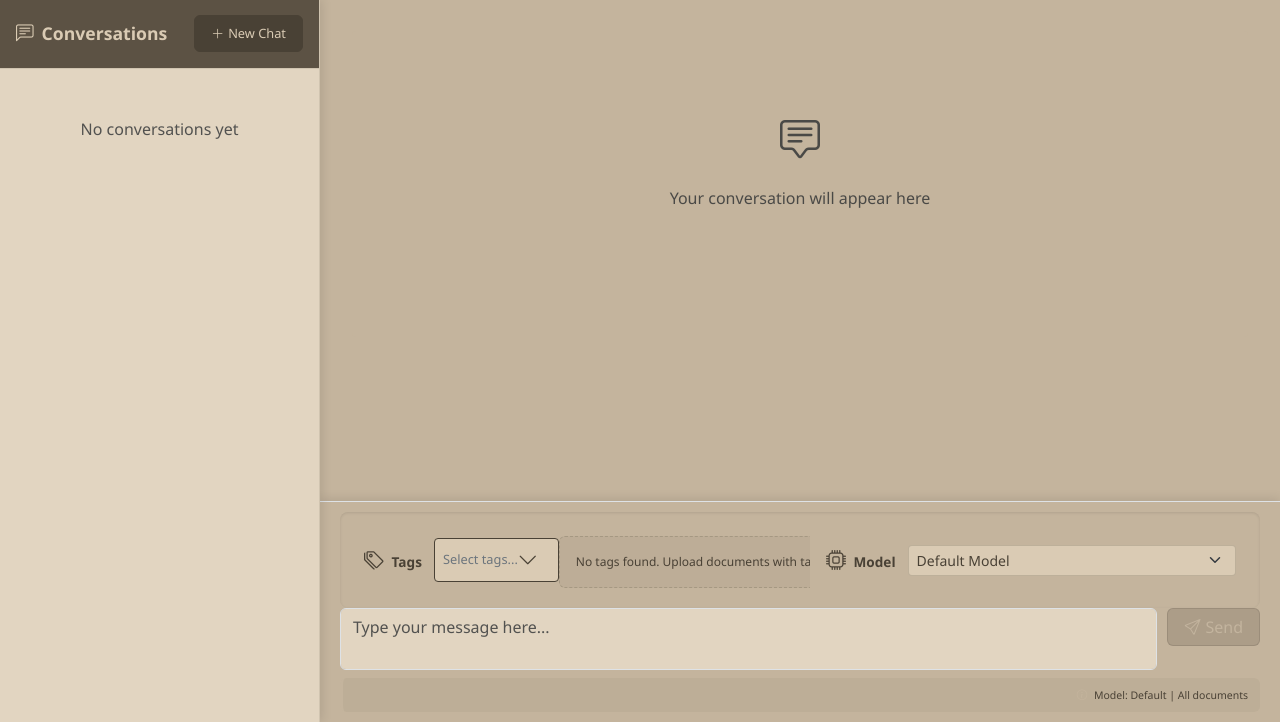
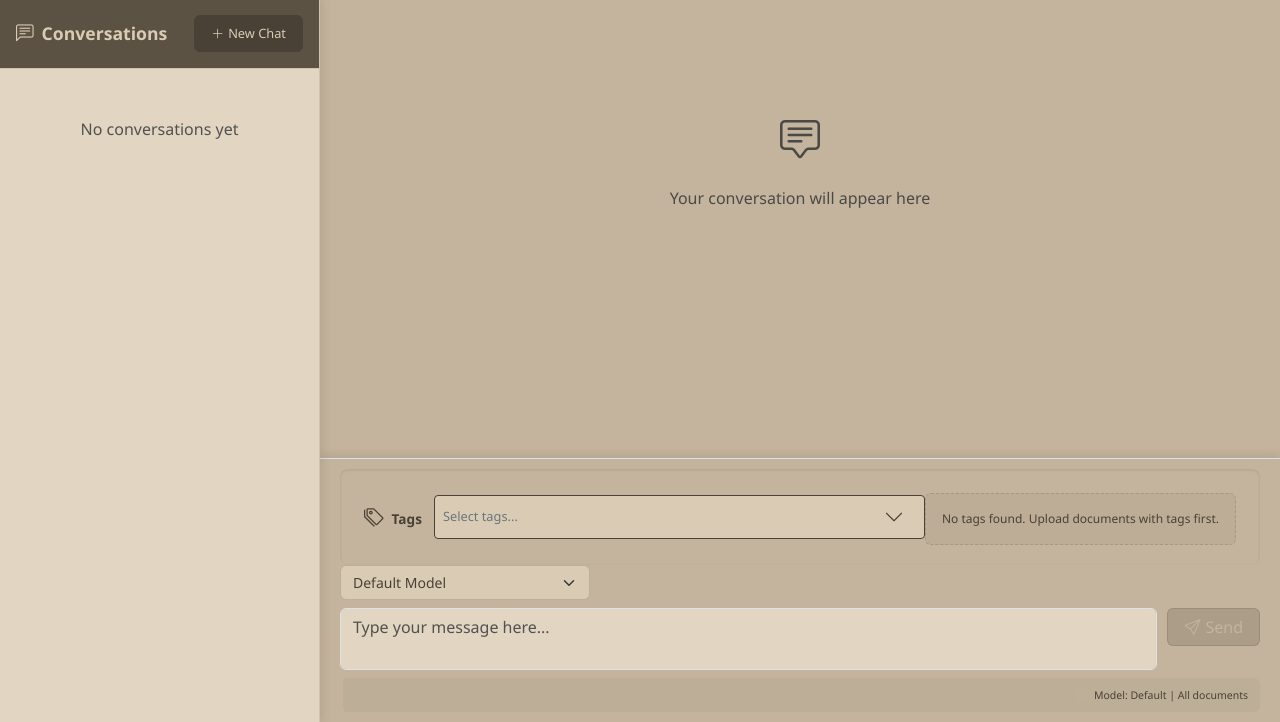
Before and after one commit to grepory/ragu, a FastAPI app: page / in a window 1280 px wide. Shown: the part 78-800 px from the top of the page. Run offline with FastAPI, Linux system fonts and the light colour scheme; data that the repository does not hold is empty; some libraries are stand-ins or nearby versions.

Commit message:
Style model selection in conversations

```diff
--- a/app/api/routes/conversations.py
+++ b/app/api/routes/conversations.py
@@ -137,7 +137,7 @@ async def generate_title_from_messages(messages: List[ChatMessage], model: Optio
     # Extract the first user message
     user_messages = [msg for msg in messages if msg.role == "user"]
     if not user_messages:
-        return "New Conversation"
+        return "New conversation"
 
     first_message = user_messages[0].content
 
--- a/app/static/css/styles.css
+++ b/app/static/css/styles.css
@@ -7,6 +7,27 @@
 }
 
 /* Custom styles for RAGU front-end */
+
+/* Simple model selection above chat input */
+.model-selection-simple {
+    display: flex;
+    justify-content: flex-start;
+    align-items: center;
+}
+
+.model-selection-simple select {
+    background-color: var(--joas-white);
+    border: 1px solid rgba(73, 65, 53, 0.2);
+    border-radius: 0.375rem;
+    color: var(--salon-drab);
+    font-size: 0.875rem;
+    padding: 0.375rem 0.75rem;
+}
+
+.model-selection-simple select:focus {
+    border-color: var(--salon-drab);
+    box-shadow: 0 0 0 0.125rem rgba(73, 65, 53, 0.15);
+}
 
 /* Tag selection styles - Themed for RAGU */
 .tag-dropdown {
@@ -1297,6 +1318,7 @@ h1 {
 
 .dropdown-item.active {
     background-color: var(--oxford-stone);
+    color: var(--smelt-black)
 }
 
 .dropdown-item i {
@@ -2024,6 +2046,7 @@ main {
 .dropdown-item {
     flex: 1;
     background-color: var(--oxford-stone);
+    color: var(--smelt-black);
     display: flex;
     align-items: center;
 }
--- a/app/static/js/model-query.js
+++ b/app/static/js/model-query.js
@@ -148,16 +148,11 @@ const ModelQueryComponent = {
                         </div>
                     </div>
 
-                    <!-- Model selection -->
-                    <div class="dropdown-item model-dropdown">
-                        <label for="model-select" class="form-label small-label">
-                            <i class="bi bi-cpu me-1"></i> Model
-                        </label>
-                        <select
-                            id="model-select"
-                            class="form-select form-select-sm"
-                            v-model="selectedModel"
-                        >
+                </div>
+
+                <!-- Simple model selection above query input -->
+                <div class="model-selection-simple mb-2">
+                    <select id="model-select" class="form-select form-select-sm" v-model="selectedModel" style="max-width: 250px;">
                         <option value="">Default Model</option>
                         <optgroup label="Ollama Models">
                             <option v-for="model in models.filter(m => m.value.startsWith('ollama'))" :key="model.value" :value="model.value">
@@ -175,7 +170,6 @@ const ModelQueryComponent = {
                             </option>
                         </optgroup>
                     </select>
-                    </div>
                 </div>
 
                 <!-- Query input -->
```
Lines whose indentation alone changed are shown as unchanged.
